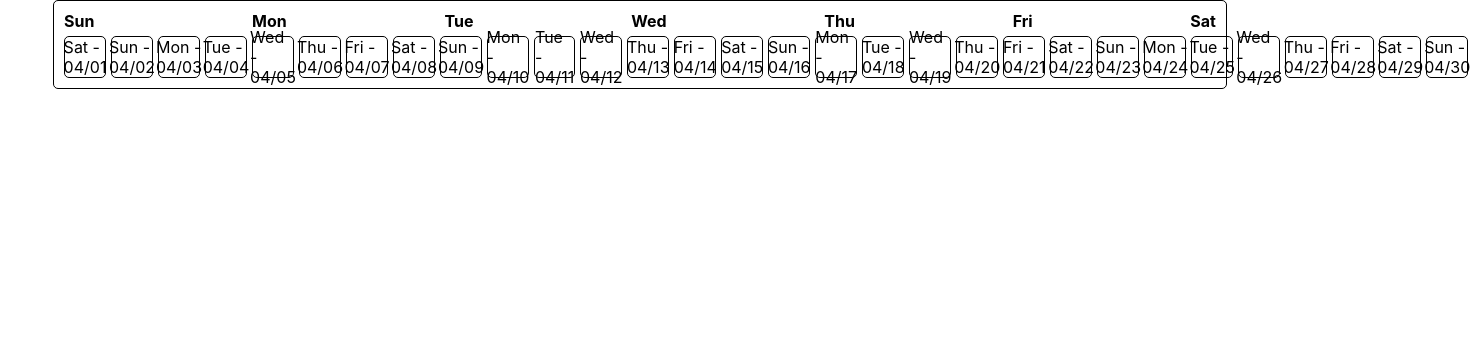
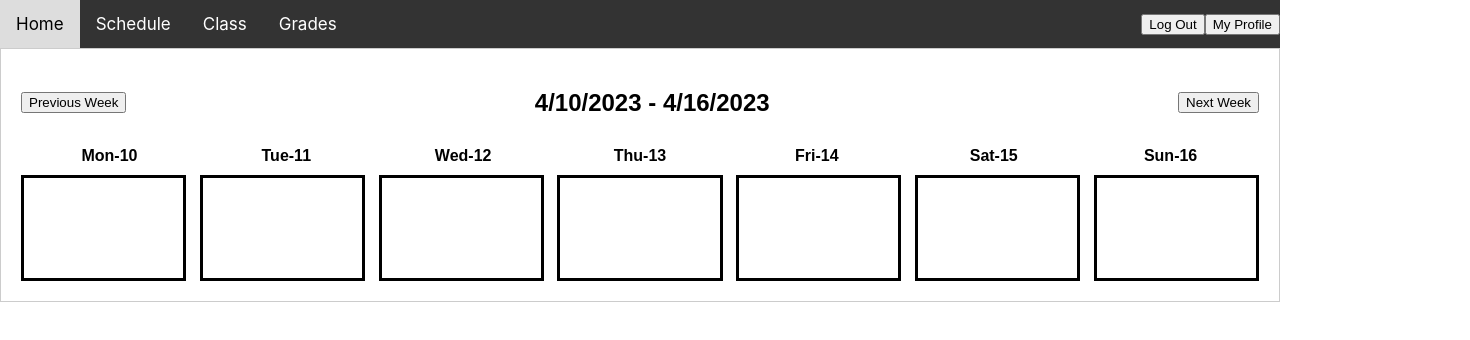
Before and after one commit to cen4010-sp23-g05/ModuLearnReact, a React (Create React App) app in the folder modulearnreact/: page /schedule in a window 1280 px wide. Shown: the top 340 px of the page, 1470 px wide, since content can reach past the window. Built offline with nearby package versions, Linux system fonts and the light colour scheme.

Commit message:
Schedule Page
Finish adding the basic frontend of the schedule page

```diff
--- a/modulearnreact/src/pages/SchedulePage.js
+++ b/modulearnreact/src/pages/SchedulePage.js
@@ -1,39 +1,107 @@
+import React, { useState } from "react";
 import "./styles/calendar.css";
 
-import React from "react";
-var moment = require("moment");
 
 function Calendar() {
-  // Generate a list of days of the week
-  const daysOfWeek = ["Sun", "Mon", "Tue", "Wed", "Thu", "Fri", "Sat"];
+  // Define the initial date state
+  const [currentDate, setCurrentDate] = useState(new Date());
 
-  // Generate a list of dates for the current month
-  const today = moment();
-  const firstDayOfMonth = moment(today).startOf("month");
-  const endDayOfMonth = moment(today).endOf("month");
+  // Define the number of days in the week
+  const daysOfWeek = [
+    `${getDayOfWeekWithDate(currentDate, 1)}`,
+    `${getDayOfWeekWithDate(currentDate, 2)}`,
+    `${getDayOfWeekWithDate(currentDate, 3)}`,
+    `${getDayOfWeekWithDate(currentDate, 4)}`,
+    `${getDayOfWeekWithDate(currentDate, 5)}`,
+    `${getDayOfWeekWithDate(currentDate, 6)}`,
+    `${getDayOfWeekWithDate(currentDate, 7)}`
+  ];
+
+  // Define the number of days in the calendar
+  const daysInCalendar = 7;
+
+  // Calculate the start and end dates of the calendar
+  const startDate = new Date(currentDate.getTime());
+  startDate.setDate(currentDate.getDate() - currentDate.getDay() + 1);
+  const endDate = new Date(startDate.getTime());
+  endDate.setDate(startDate.getDate() + daysInCalendar - 1);
+
+  // Calculate the dates for the calendar
   const dates = [];
-  let currentDay = moment(firstDayOfMonth);
-  while (currentDay <= endDayOfMonth) {
-    dates.push(currentDay);
-    currentDay = moment(currentDay).add(1, "days");
+  const currentDateCopy = new Date(startDate.getTime());
+  while (currentDateCopy <= endDate) {
+    dates.push(currentDateCopy);
+    currentDateCopy.setDate(currentDateCopy.getDate() + 1);
   }
+
+  // Get the name of the day of the week and the date
+  function getDayOfWeekWithDate(date, index) {
+    const currentDate = new Date(date.getTime());
+    currentDate.setDate(date.getDate() - date.getDay() + index);
+    const dayOfWeek = currentDate.toLocaleString('default', {weekday: 'short'});
+    const dayOfMonth = currentDate.getDate();
+    return `${dayOfWeek}-${dayOfMonth}`;
+  }
+
+  // Handle the previous week button click
+  const handlePreviousWeekClick = () => {
+    setCurrentDate((prevDate) => {
+      const newDate = new Date(prevDate.getTime());
+      newDate.setDate(newDate.getDate() - 7);
+      return newDate;
+    });
+  };
+
+  // Handle the next week button click
+  const handleNextWeekClick = () => {
+    setCurrentDate((prevDate) => {
+      const newDate = new Date(prevDate.getTime());
+      newDate.setDate(newDate.getDate() + 7);
+      return newDate;
+    });
+  };
 
   // Render the calendar
   return (
-    <div className="calendar">
-      <div className="days-of-week">
-        {daysOfWeek.map((day) => (
-          <div key={day} className="day">
-            {day}
+    <div>
+      {/* Navigation Bar */}
+      <nav>
+        <div className="navbar">
+          <div className="navbar-left">
+            <a href="#">Home</a>
+            <a href="#">Schedule</a>
+            <a href="#">Class</a>
+            <a href="#">Grades</a>
           </div>
-        ))}
-      </div>
-      <div className="dates">
-        {dates.map((date) => (
-          <div key={date.format("YYYY-MM-DD")} className="date">
-            {date.format("ddd - MM/DD")}
+          <div className="navbar-right">
+            <button>Log Out</button>
+            <button>My Profile</button>
           </div>
-        ))}
+        </div>
+      </nav>
+
+      <div className="calendar">
+        <div className="calendar-header">
+          <button onClick={handlePreviousWeekClick}>Previous Week</button>
+          <h2>
+            {startDate.toLocaleDateString()} - {endDate.toLocaleDateString()}
+          </h2>
+          <button onClick={handleNextWeekClick}>Next Week</button>
+        </div>
+        <div className="days-of-week">
+          {daysOfWeek.map((day) => (
+            <div className="day">{day}</div>
+          ))}
+        </div>
+        <div className="dates">
+          {dates.map((date, index) => (
+            <div className="date">
+              <div className="date-label">
+
+              </div>
+            </div>
+          ))}
+        </div>
       </div>
     </div>
   );
--- a/modulearnreact/src/pages/styles/calendar.css
+++ b/modulearnreact/src/pages/styles/calendar.css
@@ -1,38 +1,74 @@
+.navbar {
+  background-color: #333;
+  overflow: hidden;
+  display: flex;
+  justify-content: space-between;
+  align-items: center;
+}
+.navbar a {
+  float: left;
+  color: white;
+  text-align: center;
+  padding: 14px 16px;
+  text-decoration: none;
+  font-size: 17px;
+}
+.navbar a:hover {
+  background-color: #ddd;
+  color: black;
+}
+.right-buttons {
+  display: flex;
+  justify-content: flex-end;
+  align-items: center;
+}
+.button {
+  background-color: #4CAF50;
+  color: white;
+  border: none;
+  padding: 10px 20px;
+  text-align: center;
+  text-decoration: none;
+  display: inline-block;
+  font-size: 16px;
+  margin: 4px 2px;
+  cursor: pointer;
+}
 .calendar {
+  font-family: Arial, sans-serif;
+  border: 1px solid #ccc;
+  padding: 20px;
+}
+
+.calendar-header {
   display: flex;
-    flex-direction: column;
-    border: 1px solid black;
-    border-radius: 5px;
-    width: 90%;
-    margin: 0 auto;
-    padding: 10px;
+  justify-content: space-between;
+  align-items: center;
+  margin-bottom: 10px;
 }
 
 .days-of-week {
   display: flex;
-    flex-direction: row;
   justify-content: space-between;
-    margin-bottom: 5px;
+  margin-bottom: 10px;
 }
 
 .day {
+  width: calc(100% / 7);
+  text-align: center;
   font-weight: bold;
 }
 
 .dates {
   display: flex;
-    flex-direction: row;
   justify-content: space-between;
+  flex-wrap: wrap;
 }
 
 .date {
-    display: flex;
-    align-items: center;
-    justify-content: center;
-    width: 40px;
-    height: 40px;
-    border: 1px solid black;
-    border-radius: 5px;
-    margin-right: 5px;
-    font-size: 16px;
+  width: calc(90% / 7);
+  text-align: center;
+  height: 100px;
+  border: solid black;
+  position: relative;
 }
```
Lines whose indentation alone changed are shown as unchanged.
